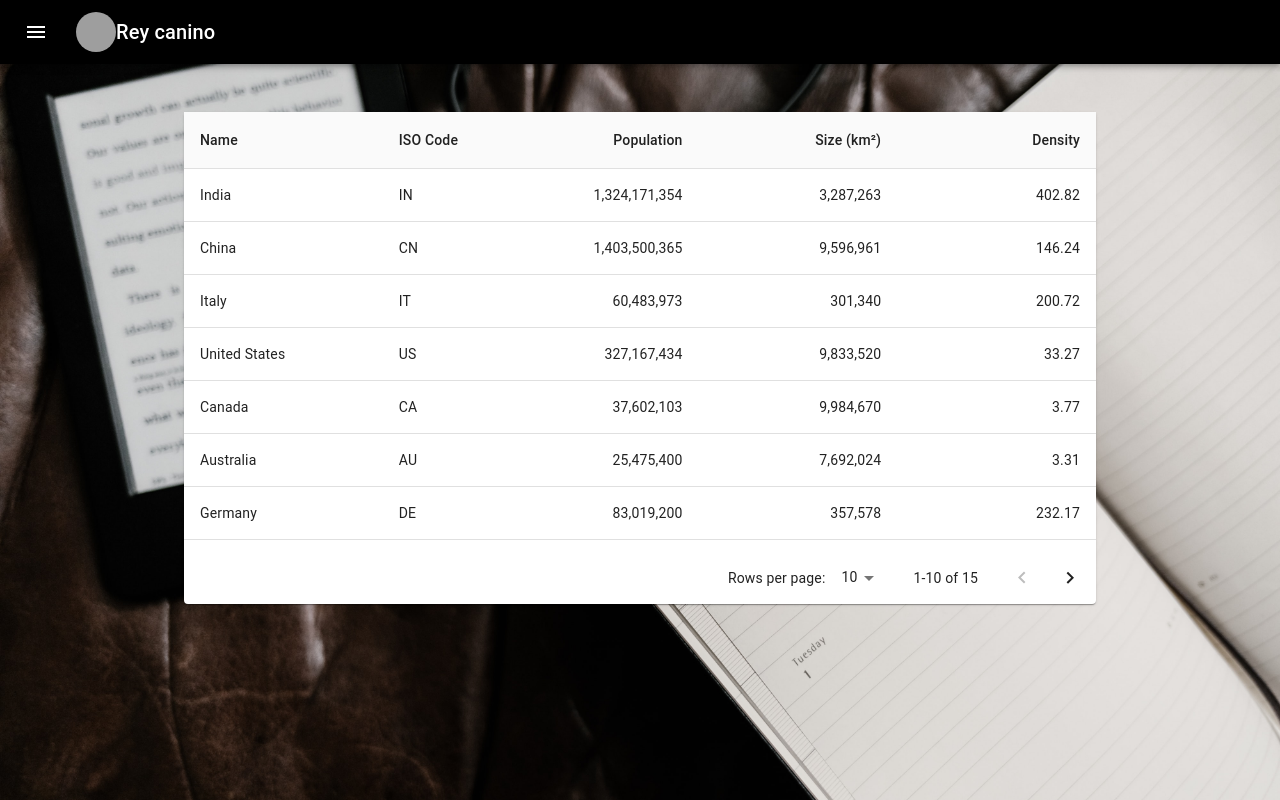
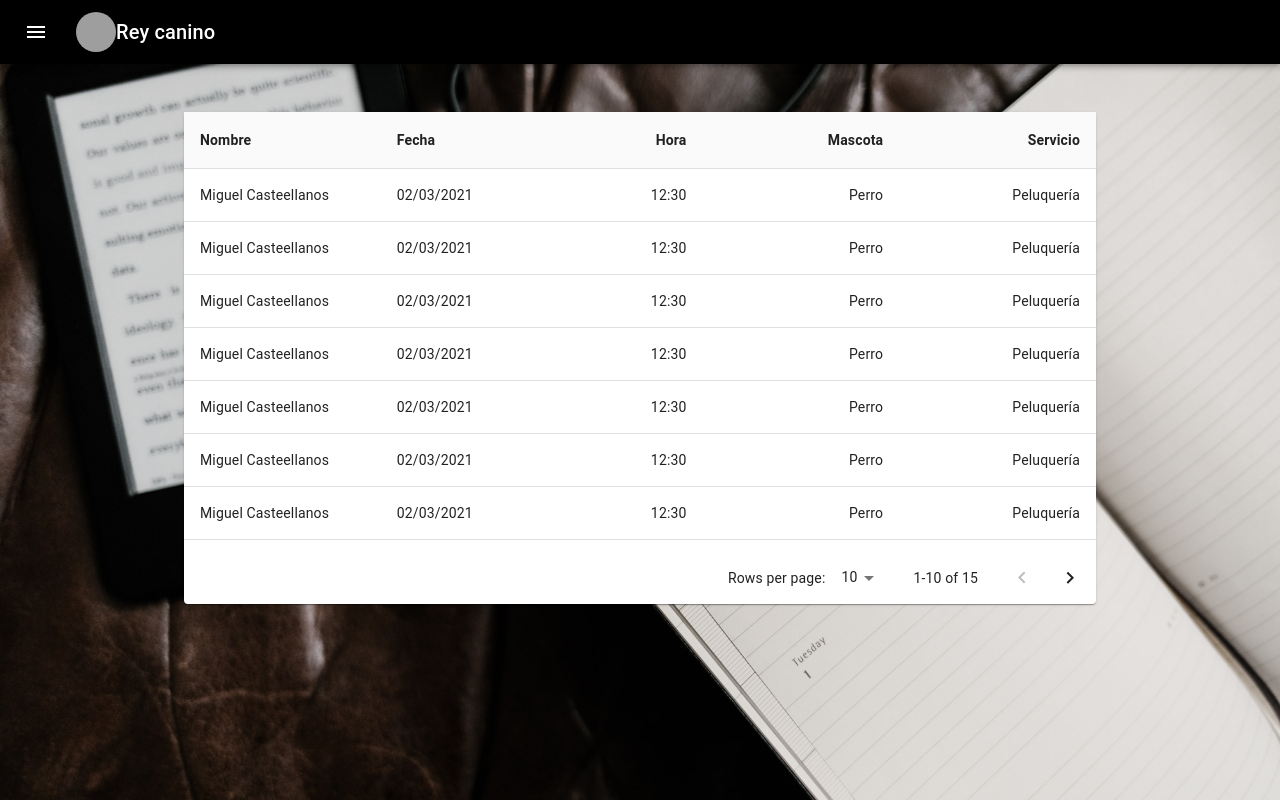
Before and after one commit to ReyCanino/ReyCanino, a React (Create React App) app: page /manage-reservations in a window 1280 px wide. Built offline with nearby package versions, Linux system fonts and the light colour scheme; grey boxes are pictures that could not be loaded.

Commit message:
feature tabla

```diff
--- a/src/components/MaganeReservations.js
+++ b/src/components/MaganeReservations.js
@@ -10,52 +10,50 @@ import TablePagination from '@material-ui/core/TablePagination';
 import TableRow from '@material-ui/core/TableRow';
 
 const columns = [
-  { id: 'name', label: 'Name', minWidth: 170 },
-  { id: 'code', label: 'ISO\u00a0Code', minWidth: 100 },
+  { id: 'name', label: 'Nombre', minWidth: 170 },
+  { id: 'date', label: 'Fecha', minWidth: 100 },
   {
-    id: 'population',
-    label: 'Population',
+    id: 'hour',
+    label: 'Hora',
     minWidth: 170,
     align: 'right',
-    format: (value) => value.toLocaleString('en-US'),
+
   },
   {
-    id: 'size',
-    label: 'Size\u00a0(km\u00b2)',
+    id: 'pet',
+    label: 'Mascota',
     minWidth: 170,
     align: 'right',
-    format: (value) => value.toLocaleString('en-US'),
+
   },
   {
-    id: 'density',
-    label: 'Density',
+    id: 'service',
+    label: 'Servicio',
     minWidth: 170,
     align: 'right',
-    format: (value) => value.toFixed(2),
   },
 ];
 
-function createData(name, code, population, size) {
-  const density = population / size;
-  return { name, code, population, size, density };
+function createData(name, date, hour, pet, service) {
+  return { name, date, hour, pet, service};
 }
 
 const rows = [
-  createData('India', 'IN', 1324171354, 3287263),
-  createData('China', 'CN', 1403500365, 9596961),
-  createData('Italy', 'IT', 60483973, 301340),
-  createData('United States', 'US', 327167434, 9833520),
-  createData('Canada', 'CA', 37602103, 9984670),
-  createData('Australia', 'AU', 25475400, 7692024),
-  createData('Germany', 'DE', 83019200, 357578),
-  createData('Ireland', 'IE', 4857000, 70273),
-  createData('Mexico', 'MX', 126577691, 1972550),
-  createData('Japan', 'JP', 126317000, 377973),
-  createData('France', 'FR', 67022000, 640679),
-  createData('United Kingdom', 'GB', 67545757, 242495),
-  createData('Russia', 'RU', 146793744, 17098246),
-  createData('Nigeria', 'NG', 200962417, 923768),
-  createData('Brazil', 'BR', 210147125, 8515767),
+  createData('Miguel Casteellanos', '02/03/2021', '12:30', 'Perro', 'Peluquería'),
+  createData('Miguel Casteellanos', '02/03/2021', '12:30', 'Perro', 'Peluquería'),
+  createData('Miguel Casteellanos', '02/03/2021', '12:30', 'Perro', 'Peluquería'),
+  createData('Miguel Casteellanos', '02/03/2021', '12:30', 'Perro', 'Peluquería'),
+  createData('Miguel Casteellanos', '02/03/2021', '12:30', 'Perro', 'Peluquería'),
+  createData('Miguel Casteellanos', '02/03/2021', '12:30', 'Perro', 'Peluquería'),
+  createData('Miguel Casteellanos', '02/03/2021', '12:30', 'Perro', 'Peluquería'),
+  createData('Miguel Casteellanos', '02/03/2021', '12:30', 'Perro', 'Peluquería'),
+  createData('Miguel Casteellanos', '02/03/2021', '12:30', 'Perro', 'Peluquería'),
+  createData('Miguel Casteellanos', '02/03/2021', '12:30', 'Perro', 'Peluquería'),
+  createData('Miguel Casteellanos', '02/03/2021', '12:30', 'Perro', 'Peluquería'),
+  createData('Miguel Casteellanos', '02/03/2021', '12:30', 'Perro', 'Peluquería'),
+  createData('Miguel Casteellanos', '02/03/2021', '12:30', 'Perro', 'Peluquería'),
+  createData('Miguel Casteellanos', '02/03/2021', '12:30', 'Perro', 'Peluquería'),
+  createData('Miguel Casteellanos', '02/03/2021', '12:30', 'Perro', 'Peluquería'),
 ];
 
 const useStyles = makeStyles({
@@ -65,6 +63,7 @@ const useStyles = makeStyles({
   container: {
     maxHeight: 440,
   },
+
 });
 
 export default function StickyHeadTable() {
@@ -85,13 +84,16 @@ export default function StickyHeadTable() {
     <Paper className={classes.root}>
       <TableContainer className={classes.container}>
         <Table stickyHeader aria-label="sticky table">
-          <TableHead>
-            <TableRow>
+          <TableHead >
+            <TableRow >
               {columns.map((column) => (
                 <TableCell
                   key={column.id}
                   align={column.align}
-                  style={{ minWidth: column.minWidth }}
+                  style={{
+                      minWidth: column.minWidth,
+                      fontWeight: 'bold',
+                  }}
                 >
                   {column.label}
                 </TableCell>
--- a/src/components/ReservationsComponent.js
+++ b/src/components/ReservationsComponent.js
@@ -8,6 +8,7 @@ import TableHead from '@material-ui/core/TableHead';
 import TableRow from '@material-ui/core/TableRow';
 import Paper from '@material-ui/core/Paper';
 
+/**format: (value) => value.toLocaleString('en-US') */
 const StyledTableCell = withStyles((theme) => ({
   head: {
     backgroundColor: '#757575',
```
